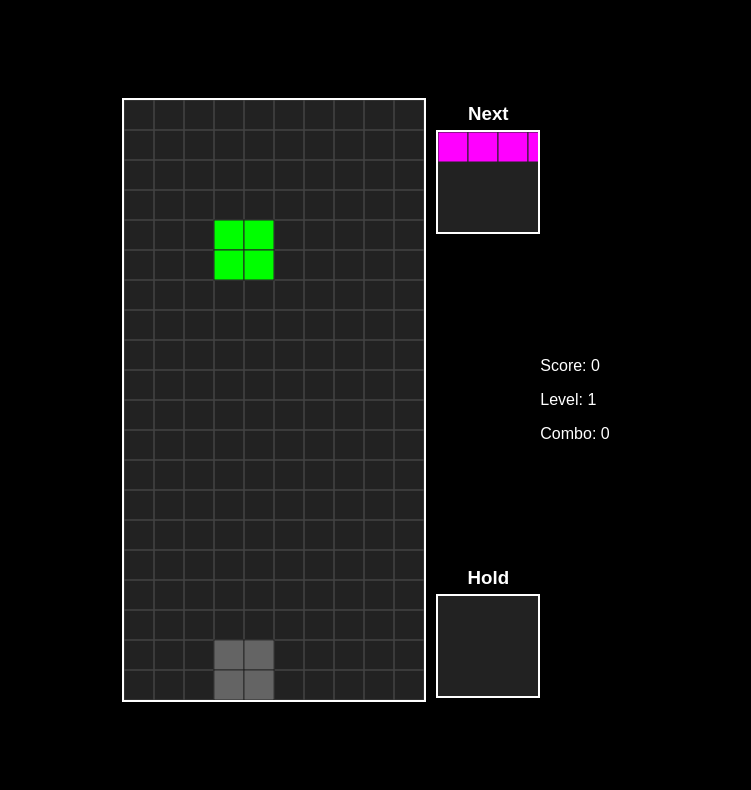
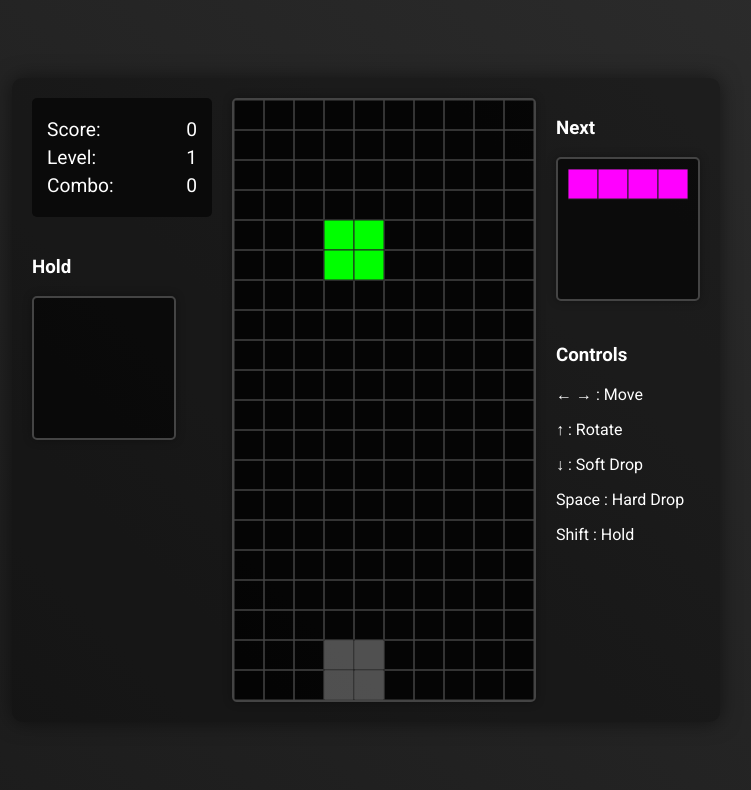
Before and after one commit to DylM0nster22/Tetris, a plain HTML site: page index.html in a window 1280 px wide. Shown: the whole page, without its empty margins (274-1025 px from the left). Drawn offline with Linux system fonts and the light colour scheme.

Commit message:
maybe better looks well see

```diff
--- a/index.html
+++ b/index.html
@@ -1,31 +1,42 @@
 <!DOCTYPE html>
-<html lang="en">
+<html>
 <head>
-  <meta charset="UTF-8">
-  <meta name="viewport" content="width=device-width, initial-scale=1.0">
-  <title>Tetris</title>
+    <title>Modern Tetris</title>
+    <link href="https://fonts.googleapis.com/css2?family=Roboto:wght@400;700&display=swap" rel="stylesheet">
     <link rel="stylesheet" href="styles.css">
 </head>
 <body>
     <div class="game-container">
-    <canvas id="gameCanvas" width="300" height="600"></canvas>
-    <div class="info-panel">
-      <div class="next-piece">
-        <h3>Next</h3>
-        <canvas id="nextCanvas" width="100" height="100"></canvas>
-      </div>
-      <div class="hold-piece">
-        <h3>Hold</h3>
-        <canvas id="holdCanvas" width="100" height="100"></canvas>
-      </div>
-    </div>
-  </div>
-  <div id="quadMessage" class="hidden">QUAD!</div>
+        <div class="side-panel">
             <div id="stats">
                 <p>Score: <span id="score">0</span></p>
                 <p>Level: <span id="level">1</span></p>
                 <p>Combo: <span id="combo">0</span></p>
             </div>
+            <div>
+                <h3>Hold</h3>
+                <canvas id="holdCanvas" width="120" height="120"></canvas>
+            </div>
+        </div>
+
+        <canvas id="gameCanvas" width="300" height="600"></canvas>
+
+        <div class="side-panel">
+            <div>
+                <h3>Next</h3>
+                <canvas id="nextCanvas" width="120" height="120"></canvas>
+            </div>
+            <div id="controls">
+                <h3>Controls</h3>
+                <p>← → : Move</p>
+                <p>↑ : Rotate</p>
+                <p>↓ : Soft Drop</p>
+                <p>Space : Hard Drop</p>
+                <p>Shift : Hold</p>
+            </div>
+        </div>
+    </div>
+    <div id="quadMessage" class="hidden">TETRIS!</div>
     <script src="script.js"></script>
 </body>
 </html>
--- a/styles.css
+++ b/styles.css
@@ -1,34 +1,56 @@
 body {
+  background: linear-gradient(45deg, #1a1a1a, #2d2d2d);
+  color: #fff;
+  font-family: 'Roboto', sans-serif;
   display: flex;
   justify-content: center;
   align-items: center;
-  height: 100vh;
+  min-height: 100vh;
   margin: 0;
-  font-family: Arial, sans-serif;
-  background-color: #000;
-  color: #fff;
 }
 
 .game-container {
   display: flex;
-  flex-direction: row;
+  gap: 20px;
+  padding: 20px;
+  background: rgba(0, 0, 0, 0.3);
+  border-radius: 10px;
+  box-shadow: 0 0 20px rgba(0, 0, 0, 0.5);
+}
+
+.side-panel {
+  display: flex;
+  flex-direction: column;
+  gap: 20px;
 }
 
 canvas {
-  background-color: #222;
-  border: 2px solid #fff;
+  border: 2px solid #444;
+  border-radius: 5px;
+  box-shadow: 0 0 10px rgba(0, 0, 0, 0.3);
 }
 
-.info-panel {
-  display: flex;
-  flex-direction: column;
-  justify-content: space-between;
-  margin-left: 10px;
+#gameCanvas {
+  background-color: rgba(0, 0, 0, 0.8);
 }
 
-h3 {
+#nextCanvas, #holdCanvas {
+  background-color: rgba(0, 0, 0, 0.6);
+  padding: 10px;
+}
+
+#stats {
+  background: rgba(0, 0, 0, 0.6);
+  padding: 15px;
+  border-radius: 5px;
+  min-width: 150px;
+}
+
+#stats p {
   margin: 5px 0;
-  text-align: center;
+  font-size: 1.2em;
+  display: flex;
+  justify-content: space-between;
 }
 
 #quadMessage {
@@ -36,13 +58,17 @@ h3 {
   top: 50%;
   left: 50%;
   transform: translate(-50%, -50%);
-  font-size: 2rem;
-  font-weight: bold;
-  color: yellow;
-  background: rgba(0, 0, 0, 0.8);
-  padding: 10px 20px;
-  border-radius: 10px;
-  display: none;
+  font-size: 48px;
+  color: #ff0;
+  text-shadow: 0 0 10px #ff0;
+  opacity: 0;
+  animation: fadeInOut 1s ease-in-out;
+}
+
+@keyframes fadeInOut {
+  0% { opacity: 0; transform: translate(-50%, -50%) scale(0.5); }
+  50% { opacity: 1; transform: translate(-50%, -50%) scale(1.2); }
+  100% { opacity: 0; transform: translate(-50%, -50%) scale(1); }
 }
 
 .hidden {
```
Lines whose indentation alone changed are shown as unchanged.
